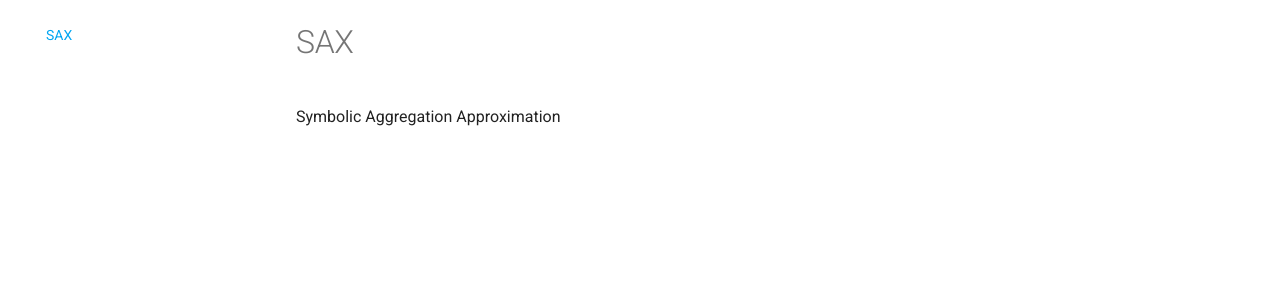
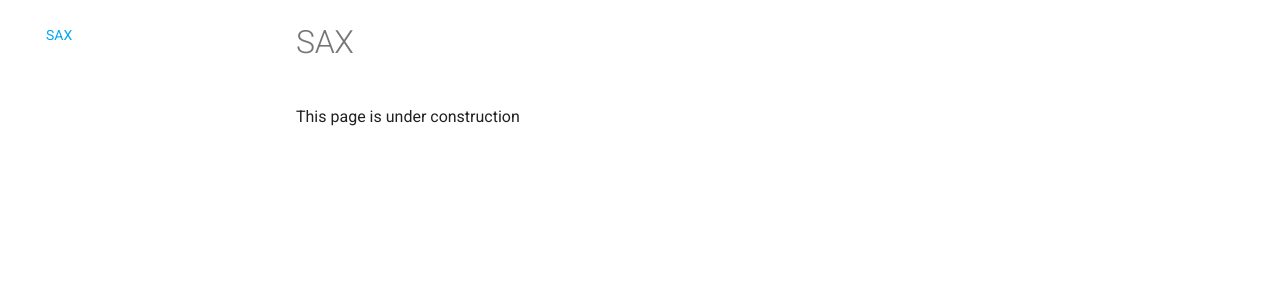
Before and after one commit to terraembytes/ISMRQueryToolManual, an MkDocs documentation site: the page built from docs/sax.md, in a window 1280 px wide. Shown: the part 124-424 px from the top of the page. Built offline with MkDocs 1.6.1 and Material for MkDocs 9.7.7, drawn with Linux system fonts in a browser that asks for light colours.

Commit message:
$commit-inicial

```diff
--- a/docs/sax.md
+++ b/docs/sax.md
@@ -1,3 +1,3 @@
 # SAX
 
- Symbolic Aggregation Approximation
+ This page is under construction
```
Also changed, not shown: docs/cA.md (+2 -0 lines), docs/skyplot.md (+2 -0 lines), docs/images/logo-assets/logo.png (added).
